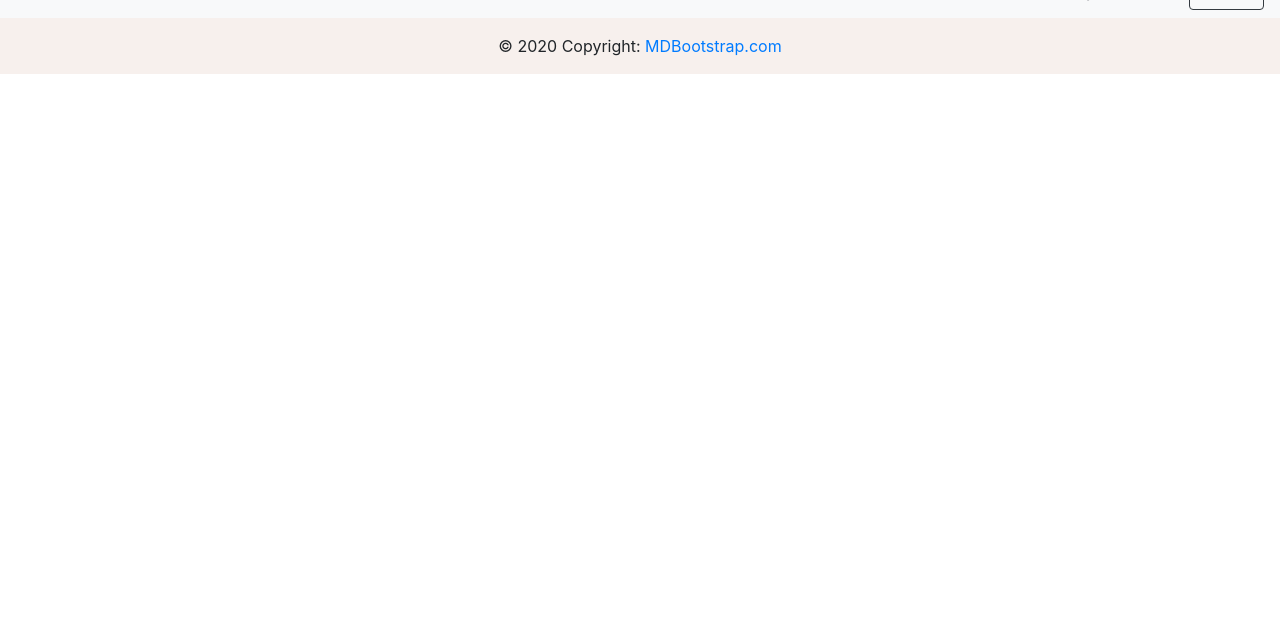
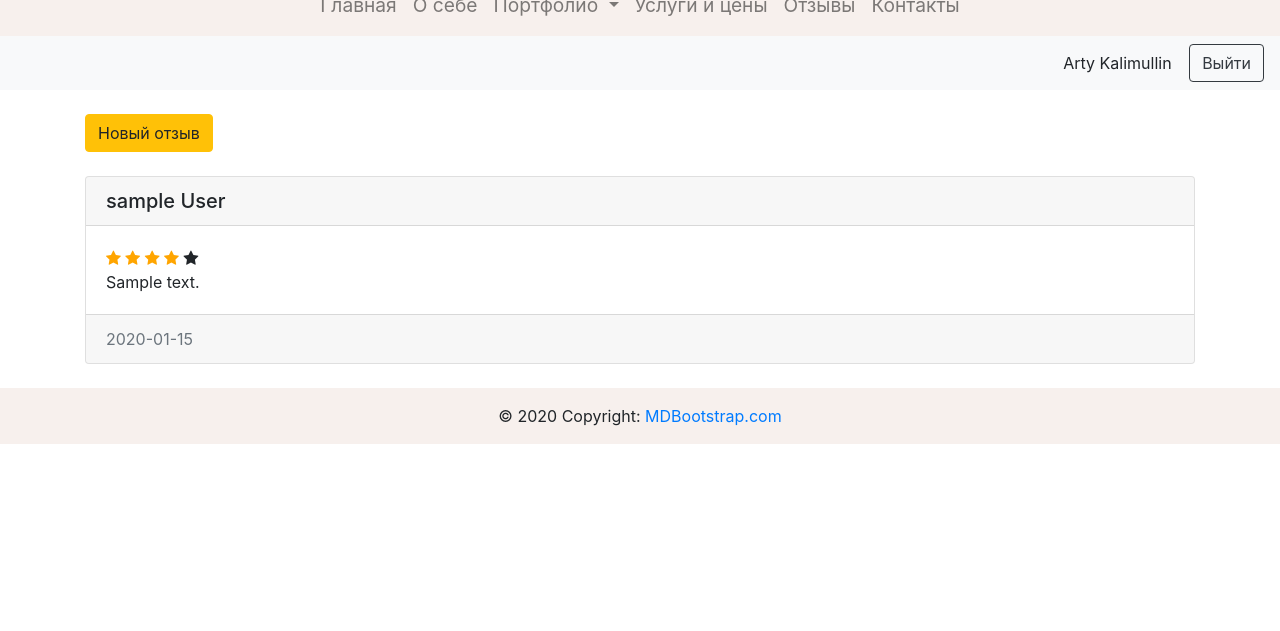
Before and after one commit to ArturKL/WEB_Project, a Flask app: page /feedback in a window 1280 px wide. Shown: the part 169-800 px from the top of the page. Run offline with Flask 2, Linux system fonts and the light colour scheme; a user stored in the database is signed in; tables that the repository leaves empty hold one stand-in row (values such as "Sample post"); some libraries are stand-ins or nearby versions.

Commit message:
Reviews table and feedback template, new logo

```diff
--- a/main.py
+++ b/main.py
@@ -3,7 +3,9 @@ from flask_restful import abort, Api, Resource, reqparse
 from data import db_session
 from flask_login import LoginManager, login_user, logout_user, login_required, current_user
 from data.users import User
+from data.reviews import Review
 from data.forms import *
+import datetime
 
 
 app = Flask(__name__)
@@ -27,7 +29,9 @@ def main_page():
 
 @app.route('/feedback')
 def feedback():
-    return render_template('feedback.html', title='Отзывы')
+    session = db_session.create_session()
+    reviews = session.query(Review).all()
+    return render_template('feedback.html', title='Отзывы', reviews=reviews)
 
 
 @app.route('/register', methods=['GET', 'POST'])
@@ -59,8 +63,6 @@ def login():
     if form.validate_on_submit():
         session = db_session.create_session()
         user = session.query(User).filter(User.email == form.email.data).first()
-        print(user.email)
-        print(user)
         if user and user.check_password(form.password.data):
             login_user(user)
             return redirect('/feedback')
@@ -75,6 +77,21 @@ def logout():
     return redirect('/feedback')
 
 
+def feel_db():
+    session = db_session.create_session()
+    for i in range(1, 6):
+        review = Review()
+        review.user_id = 1
+        review.user_name = session.query(User).filter(User.id == 1).first().name
+        review.user_surname = session.query(User).filter(User.id == 1).first().surname
+        review.rating = i
+        review.content = 'Lorem ipsum dolor sit amet consectetur, adipisicing elit. Quisquam ipsam fugiat natus ' \
+                         'tempora molestias illo quis provident quod, maiores doloremque?'
+        review.date = datetime.date.today()
+        session.add(review)
+    session.commit()
+
+
 if __name__ == '__main__':
     app.template_folder = 'template'
     db_session.global_init('db/main_db.sqlite')
--- a/static/base_style.css
+++ b/static/base_style.css
@@ -1,6 +1,6 @@
 #logo-main{
     display: block;
-    height: 72px;
+    height: 144px;
 }
 
 .main-color{
@@ -28,3 +28,6 @@ label.required:after
 nav{
     font-size: larger;
 }
+.checked {
+    color: orange;
+  }
--- a/template/base.html
+++ b/template/base.html
@@ -7,13 +7,14 @@
     <script src="https://cdn.jsdelivr.net/npm/popper.js@1.16.0/dist/umd/popper.min.js" integrity="sha384-Q6E9RHvbIyZFJoft+2mJbHaEWldlvI9IOYy5n3zV9zzTtmI3UksdQRVvoxMfooAo" crossorigin="anonymous"></script>
     <script src="https://stackpath.bootstrapcdn.com/bootstrap/4.4.1/js/bootstrap.min.js" integrity="sha384-wfSDF2E50Y2D1uUdj0O3uMBJnjuUD4Ih7YwaYd1iqfktj0Uod8GCExl3Og8ifwB6" crossorigin="anonymous"></script>
     <link rel="stylesheet" href="https://stackpath.bootstrapcdn.com/bootstrap/4.4.1/css/bootstrap.min.css" integrity="sha384-Vkoo8x4CGsO3+Hhxv8T/Q5PaXtkKtu6ug5TOeNV6gBiFeWPGFN9MuhOf23Q9Ifjh" crossorigin="anonymous">
+    <link rel="stylesheet" href="https://cdnjs.cloudflare.com/ajax/libs/font-awesome/4.7.0/css/font-awesome.min.css">
     <link rel="stylesheet" href="{{ url_for('static', filename='base_style.css') }}">
     <title>{{ title }}</title>
 </head>
 <body>
     <header role="banner">
         <div class="container-fluid main-color">
-            <img src="https://www.freepnglogos.com/uploads/eagles-png-logo/eagle-sports-png-logos--0.png" alt="" id="logo-main" class="h-center">
+            <img src="{{ url_for('static', filename='img/logo.png') }}" alt="" id="logo-main" class="h-center">
         </div>
     </header>
     <nav class="navbar navbar-expand-lg navbar-light main-color">
--- a/template/feedback.html
+++ b/template/feedback.html
@@ -1,4 +1,51 @@
 {% extends "ui.html" %}
 {% block primary_content %}
+<div class="container">
+    {% if current_user.is_authenticated %}
+        <a href="/review" class="btn btn-warning">Новый отзыв</a><br><br>
+    {% endif %}
+    {% for review in reviews %}
+        <div class="card">
+            <h5 class="card-header">{{ review.user_name }} {{ review.user_surname }}</h5>
+            <div class="card-body">
+                {% if review.rating == 1 %}
+                    <span class="fa fa-star checked"></span>
+                    <span class="fa fa-star"></span>
+                    <span class="fa fa-star"></span>
+                    <span class="fa fa-star"></span>
+                    <span class="fa fa-star"></span>
+                {% elif review.rating == 2 %}
+                    <span class="fa fa-star checked"></span>
+                    <span class="fa fa-star checked"></span>
+                    <span class="fa fa-star"></span>
+                    <span class="fa fa-star"></span>
+                    <span class="fa fa-star"></span>
+                {% elif review.rating == 3 %}
+                    <span class="fa fa-star checked"></span>
+                    <span class="fa fa-star checked"></span>
+                    <span class="fa fa-star checked"></span>
+                    <span class="fa fa-star"></span>
+                    <span class="fa fa-star"></span>
+                {% elif review.rating == 4 %}
+                    <span class="fa fa-star checked"></span>
+                    <span class="fa fa-star checked"></span>
+                    <span class="fa fa-star checked"></span>
+                    <span class="fa fa-star checked"></span>
+                    <span class="fa fa-star"></span>
+                {% elif review.rating == 5 %}
+                    <span class="fa fa-star checked"></span>
+                    <span class="fa fa-star checked"></span>
+                    <span class="fa fa-star checked"></span>
+                    <span class="fa fa-star checked"></span>
+                    <span class="fa fa-star checked"></span>
+                {% endif %}
+                <p class="card-text">{{ review.content }}</p>
+            </div>
+            <div class="card-footer text-muted">
+                {{ review.date }}
+            </div>
+        </div><br>
+    {% endfor %}
+</div>
 
 {% endblock %}
--- a/template/ui.html
+++ b/template/ui.html
@@ -12,8 +12,7 @@
             <a class="btn btn-outline-success" href="/login">Войти</a>
         </p>
         {% endif %}
-        </div>
-        <div class="container-fluid">
-            {% block primary_content %}{% endblock %}
-        </div>
+        </div><br>
+        {% block primary_content %}{% endblock %}
 {% endblock %}
+Lorem ipsum dolor sit amet consectetur, adipisicing elit. Quisquam ipsam fugiat natus tempora molestias illo quis provident quod, maiores doloremque?
```
Also changed, not shown: data/reviews.py (added, +18 -0 lines).
